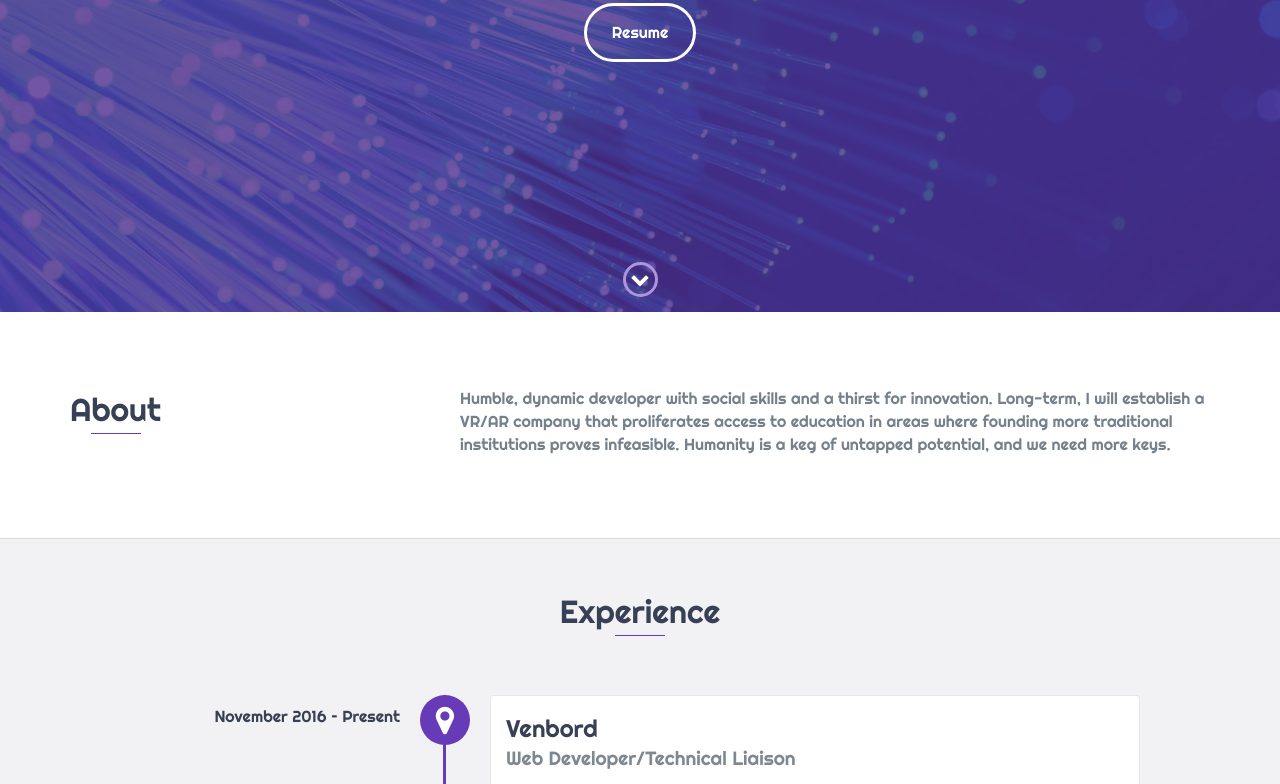
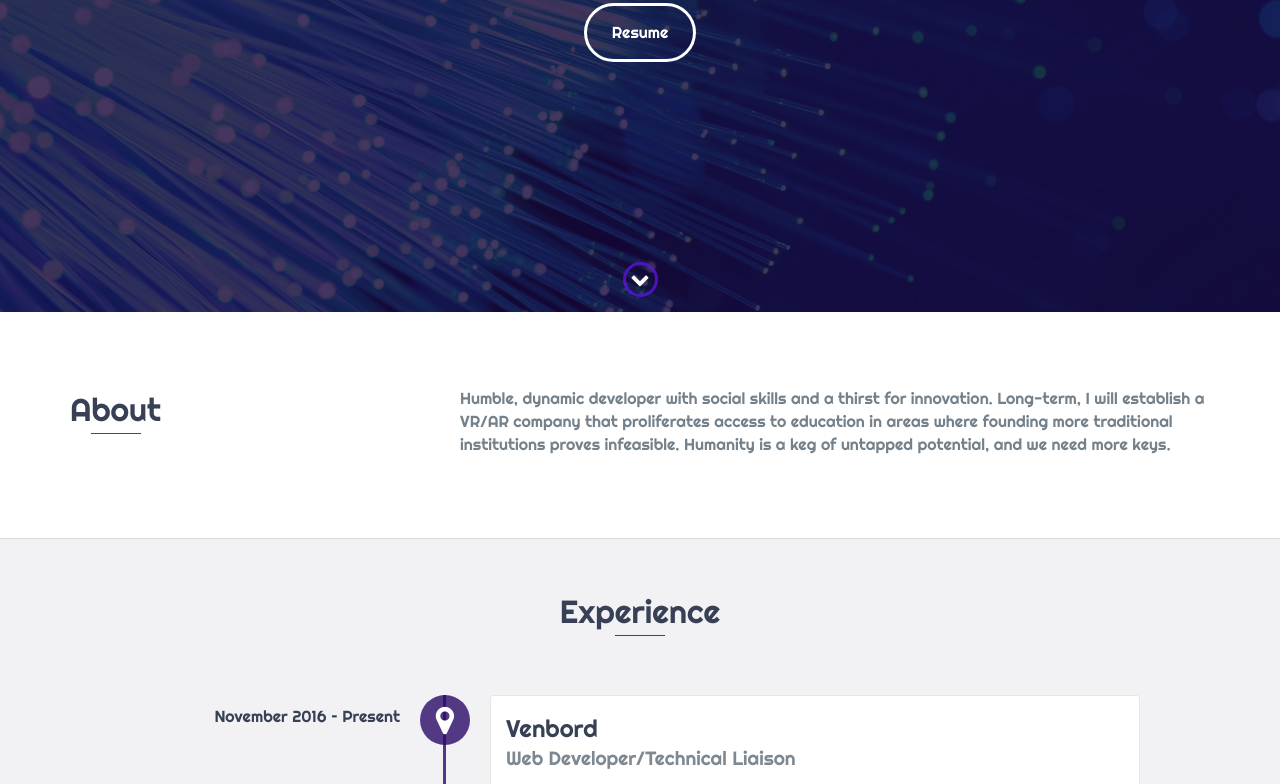
Before and after one commit to AAnderson1817/APort, a website: page index.html in a window 1280 px wide. Shown: the part 385-1169 px from the top of the page. Drawn offline with nearby package versions, Linux system fonts and the light colour scheme.

Commit message:
revised package.json, added hover.css, style changes

```diff
--- a/index.html
+++ b/index.html
@@ -11,6 +11,7 @@
     <link rel="stylesheet" href="libs/font-awesome/css/font-awesome.min.css">
     <link href="css/bootstrap.min.css" rel="stylesheet">
     <link href="css/styles.css" rel="stylesheet">
+    <link href="css/hov-min.css" rel="stylesheet">
 </head>
 
 <body>
--- a/package.json
+++ b/package.json
@@ -1,4 +1,3 @@
-
 {
   "name": "devportfolio-template",
   "version": "1.1.3",
@@ -24,5 +23,8 @@
     "gulp-rename": "^1.2.2",
     "gulp-sass": "^2.3.2",
     "gulp-uglify": "^2.0.0"
+  },
+  "dependencies": {
+    "hover.css": "^2.2.0"
   }
 }
--- a/scss/styles.scss
+++ b/scss/styles.scss
@@ -29,7 +29,7 @@
 */
 
 // Define base and accent colors
-$base-color: #673AB7;
+$base-color: rgba(43, 9, 104, 0.8);
 $base-color-hover: darken($base-color, 10%);
 
 // Define background colors
```
Also changed, not shown: css/hov-min.css (added), css/styles.css.
